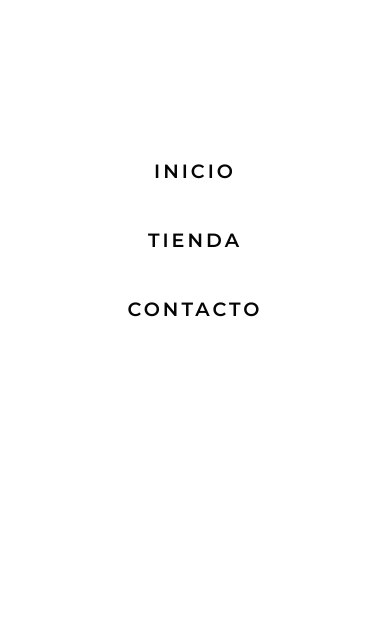
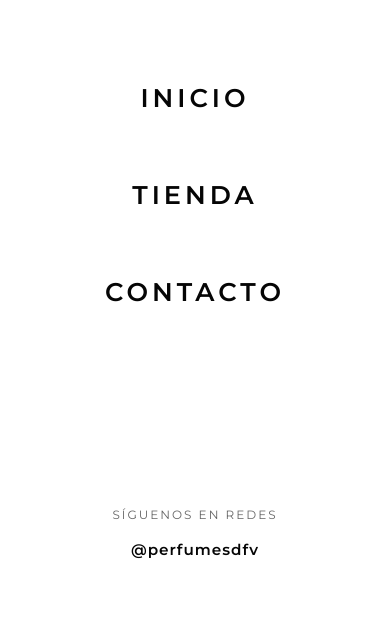
Before and after one commit to alexanderst2005-lab/perfumesdfv, a React (Vite) app: page / in a window 390 px wide. Both pictures are taken after a click on the button 31 px from the left and 71 px from the top of the page. Shown: the part 217-844 px from the top of the page. Built offline with nearby package versions, Linux system fonts and the light colour scheme; no server answers; a web font is replaced by a local one.

Commit message:
style(header): improve mobile menu aesthetics and spacing

```diff
--- a/src/components/Header.jsx
+++ b/src/components/Header.jsx
@@ -158,13 +158,18 @@ const Header = () => {
                 </svg>
                 <button onClick={() => setMenuOpen(false)}><X size={22} strokeWidth={1.5} /></button>
               </div>
-              <nav style={{ display: 'flex', flexDirection: 'column', alignItems: 'center', justifyContent: 'center', flex: 1, gap: '0.8rem' }}>
+              <nav style={{ display: 'flex', flexDirection: 'column', alignItems: 'center', justifyContent: 'center', flex: 1, gap: '2.5rem' }}>
                 {navLinks.map(l => (
                   <Link key={l.label} to={l.path} onClick={() => setMenuOpen(false)} style={menuLinkStyle}>
                     {l.label}
                   </Link>
                 ))}
               </nav>
+
+              <div style={{ textAlign: 'center', paddingBottom: '2rem' }}>
+                <p style={{ fontSize: '0.75rem', letterSpacing: '2px', textTransform: 'uppercase', color: '#666', marginBottom: '0.8rem' }}>SÍGUENOS EN REDES</p>
+                <a href="https://www.instagram.com/perfumesdfv" target="_blank" rel="noreferrer" style={{ fontSize: '0.95rem', color: 'var(--color-black)', textDecoration: 'none', fontWeight: '600', letterSpacing: '1px' }}>@perfumesdfv</a>
+              </div>
             </motion.div>
           </>
         )}
@@ -195,13 +200,13 @@ const badgeStyle = {
 };
 
 const menuLinkStyle = {
-  fontSize: '1.2rem',
+  fontSize: '1.6rem',
   fontFamily: 'var(--font-sans)',
   textTransform: 'uppercase',
-  letterSpacing: '3px',
+  letterSpacing: '4px',
   color: 'var(--color-black)',
-  fontWeight: '700',
-  padding: '0.8rem 0',
+  fontWeight: '600',
+  padding: '0.5rem 0',
   textAlign: 'center',
   textDecoration: 'none',
 };
```
